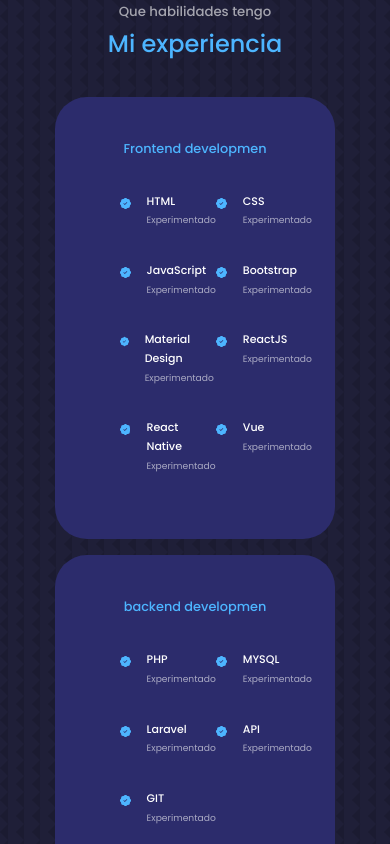
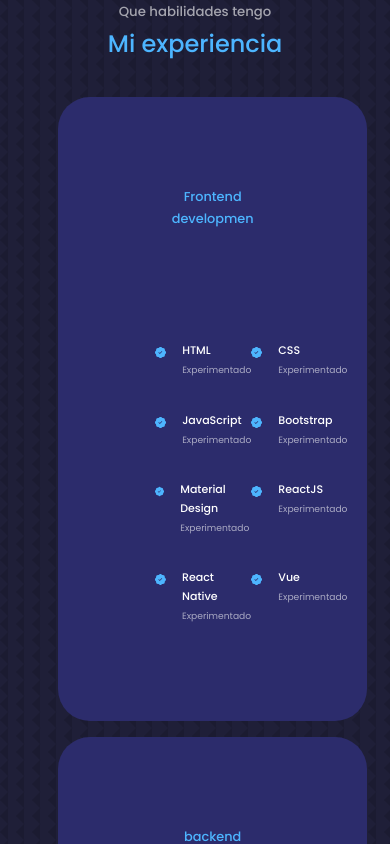
Before and after one commit to davidurosa/portafolio-app, a React (Create React App) app: page / in a window 390 px wide. Shown: the part 1720-2564 px from the top of the page. Built offline with nearby package versions, Linux system fonts and the light colour scheme.

Commit message:
update 14

```diff
--- a/src/components/experience/experience.css
+++ b/src/components/experience/experience.css
@@ -68,6 +68,7 @@
     }
     .experience__content{
         margin: 1rem;
+        padding: 3rem;
     }
 
 
@@ -78,5 +79,7 @@
     }
     .experience__container > div h3{
         margin: 0.5rem;
+        padding: 3rem;
+
     }
  }
```
